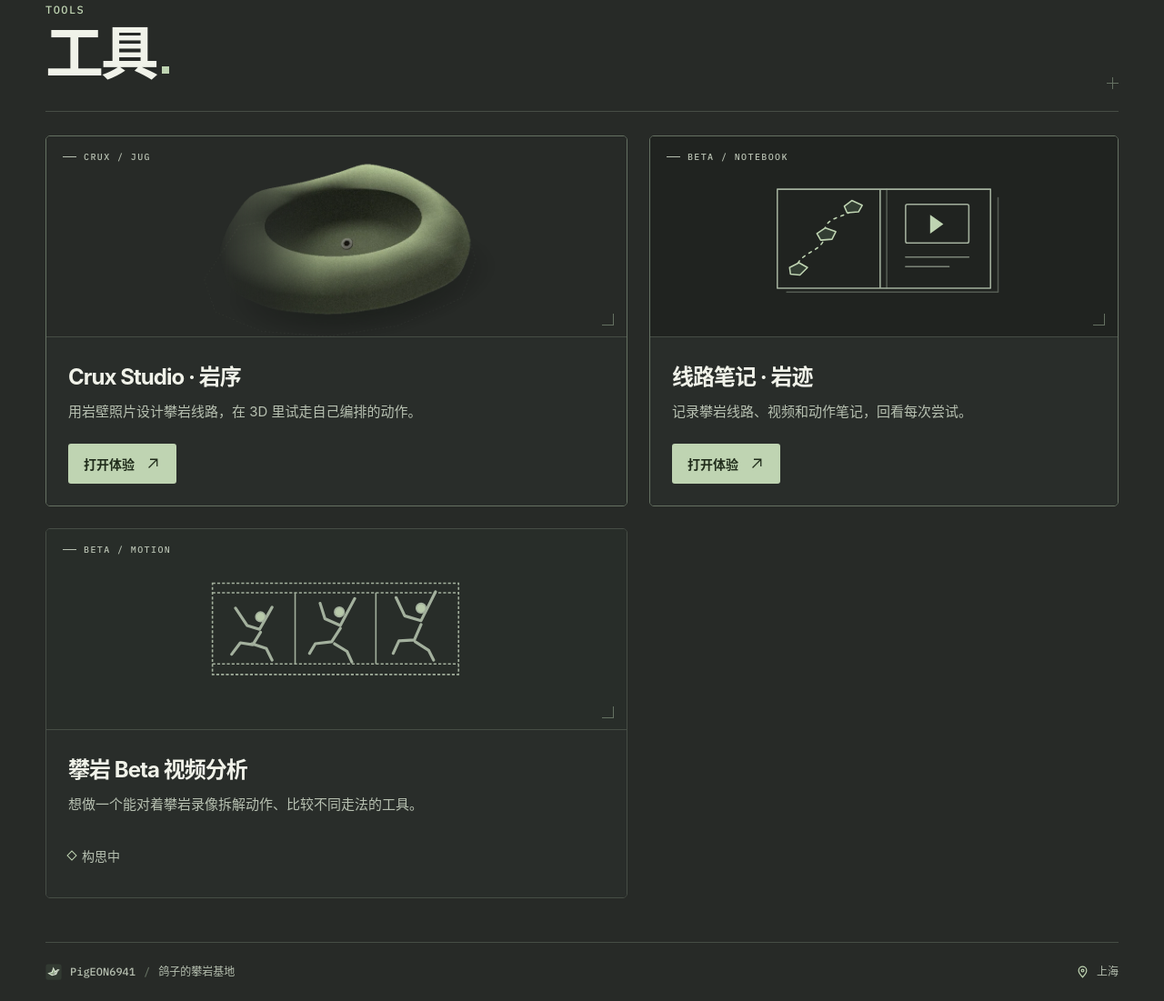
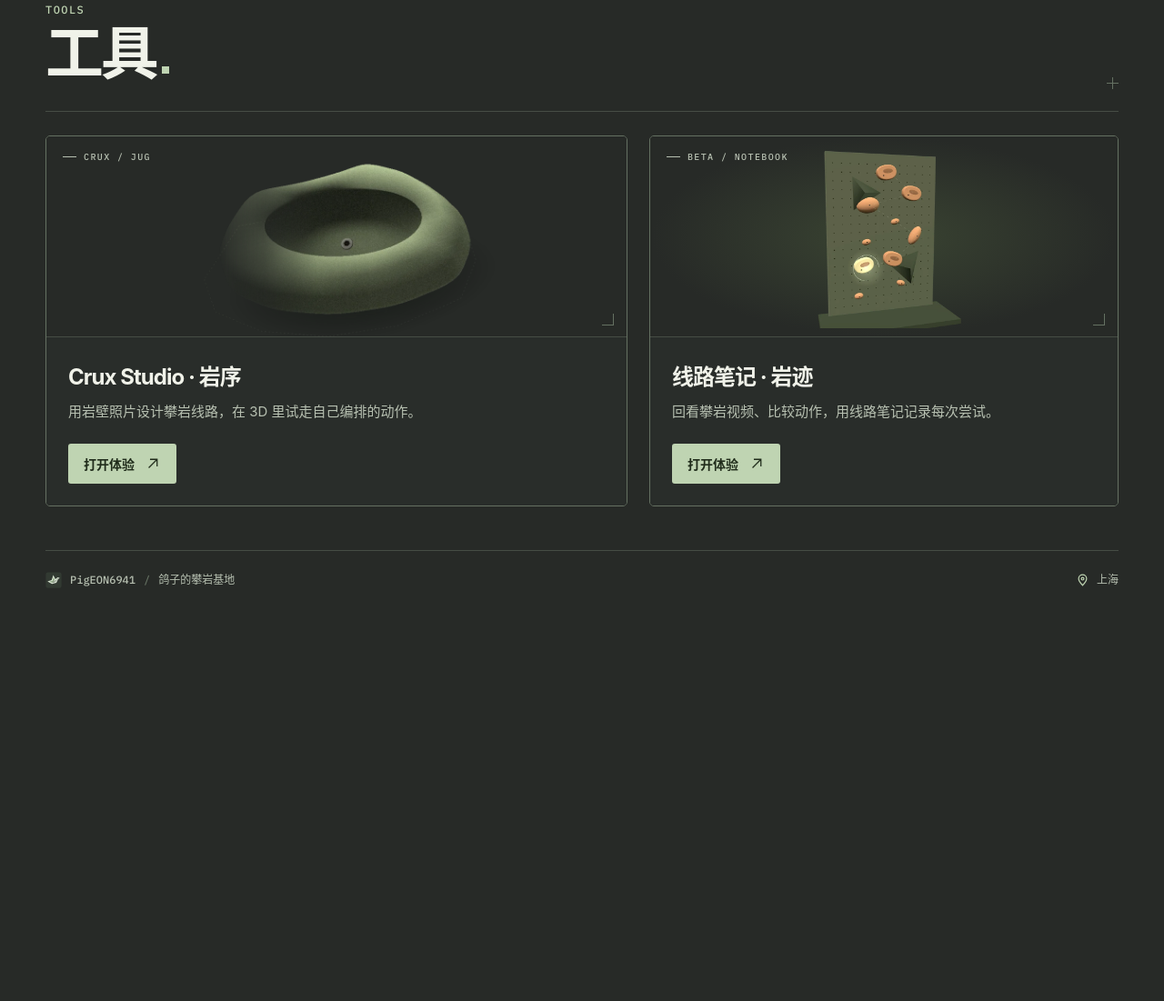
Before and after one commit to PigEON6941/climbing-base, a plain HTML site: page tools/index.html in a window 1280 px wide. Shown: the part 156-1257 px from the top of the page at 91% size. After the commit the page ends 826 px from the top, so only its background shows below. Drawn offline with Linux system fonts and the light colour scheme.

Commit message:
合并岩迹与 Beta 视频分析条目并更换真实岩壁封面

```diff
--- a/content.js
+++ b/content.js
@@ -22,16 +22,9 @@ window.workbench = {
       },
       {
         name: "线路笔记 · 岩迹",
-        description: "记录攀岩线路、视频和动作笔记，回看每次尝试。",
+        description: "回看攀岩视频、比较动作，用线路笔记记录每次尝试。",
         url: "https://pigeon6941.github.io/crux-beta-notebook/",
         art: "notebook"
-      },
-      {
-        name: "攀岩 Beta 视频分析",
-        description: "想做一个能对着攀岩录像拆解动作、比较不同走法的工具。",
-        url: "",
-        status: "构思中",
-        art: "video"
       }
     ],
     games: []
--- a/site.js
+++ b/site.js
@@ -81,11 +81,11 @@
     const url = liveUrl(project.url);
     const illustration = project.art === "route"
       ? `<span class="plate-tag" aria-hidden="true">CRUX / JUG</span><img src="${prefix}assets/crux-jug.webp" width="820" height="546" alt="" decoding="async">`
-      : project.art === "notebook" ? `<span class="plate-tag" aria-hidden="true">BETA / NOTEBOOK</span>${art.notebook()}`
+      : project.art === "notebook" ? `<span class="plate-tag" aria-hidden="true">BETA / NOTEBOOK</span><img src="${prefix}assets/beta-wall.webp" width="960" height="667" alt="" decoding="async">`
       : project.art === "video" ? `<span class="plate-tag" aria-hidden="true">BETA / MOTION</span>${art.video()}` : categories[page].image();
     const action = url ? `<a class="launch" href="${escape(url)}" aria-label="体验 ${escape(project.name)}">打开体验 ${external}</a>` :
       `<span class="project-status"><i></i>${escape(project.status || "尚未开放")}</span>`;
-    return `<article class="project"><div class="project-figure ${project.art === "route" ? "specimen-plate" : project.art === "video" ? "muted-figure" : ""}">${illustration}</div>
+    return `<article class="project"><div class="project-figure ${project.art === "route" ? "specimen-plate" : project.art === "notebook" ? "notebook-plate" : project.art === "video" ? "muted-figure" : ""}">${illustration}</div>
       <div class="project-info"><h2>${escape(project.name)}</h2><p>${escape(project.description)}</p>${action}</div></article>`;
   }
   function listing() {
--- a/style.css
+++ b/style.css
@@ -205,6 +205,8 @@ footer { margin-top: auto; display: flex; justify-content: space-between; gap: 1
 .project-figure { position:relative; isolation:isolate; height:clamp(154px,17.3vw,235px); overflow:hidden; }
 .specimen-plate { background:#272a27; }
 .specimen-plate img { position:absolute; top:-9%; left:0; width:100%; height:118%; object-fit:contain; }
+.notebook-plate { background:radial-gradient(ellipse at 50% 50%,#3a4432 0%,#272a27 70%); }
+.notebook-plate img { position:absolute; inset:0; width:100%; height:100%; object-fit:contain; padding:9px; }
 .muted-figure svg { max-width:370px; width:76%; height:80%; color:#a3b09d; }
 .project-figure::after { content:""; pointer-events:none; position:absolute; right:14px;bottom:12px;width:12px;height:12px;border-right:1px solid #657162;border-bottom:1px solid #657162; }
 .project:has(.launch) { border-color:var(--edge); }
```
Also changed, not shown: assets/beta-wall.webp (added).
